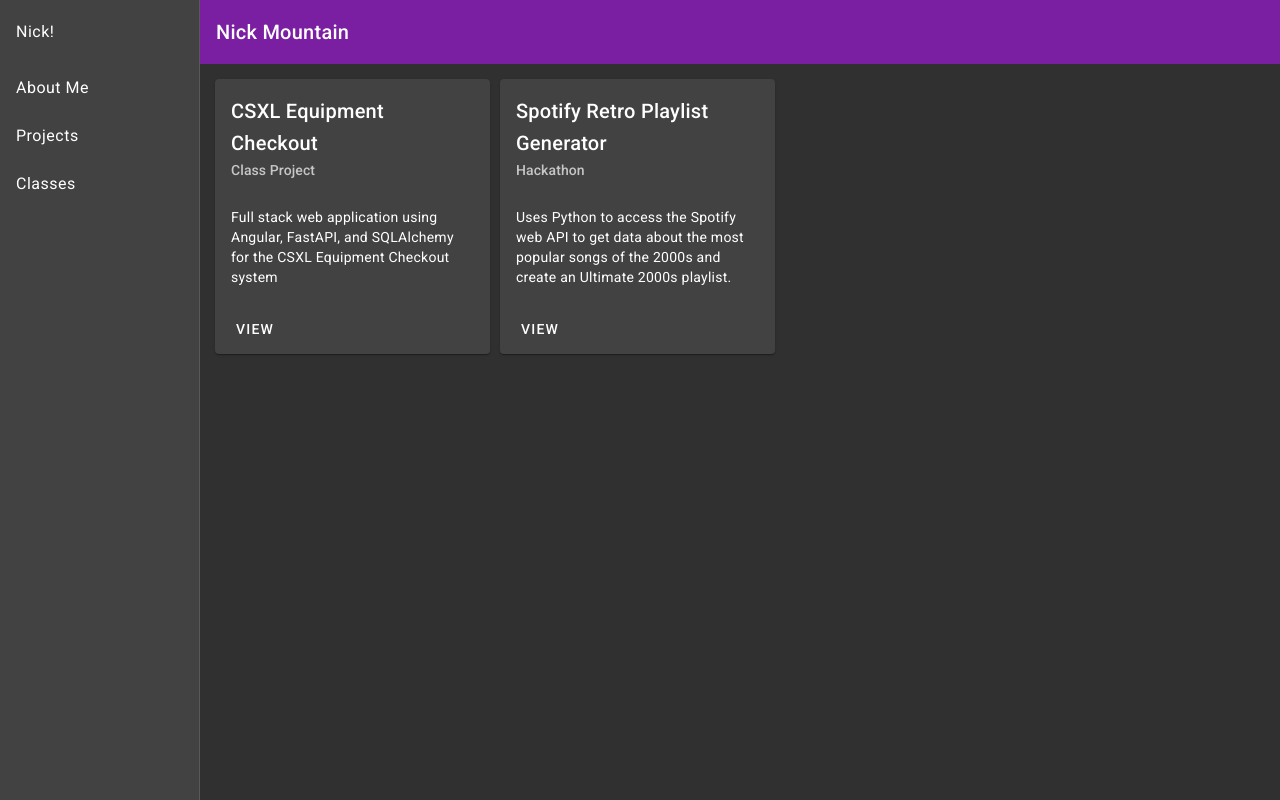
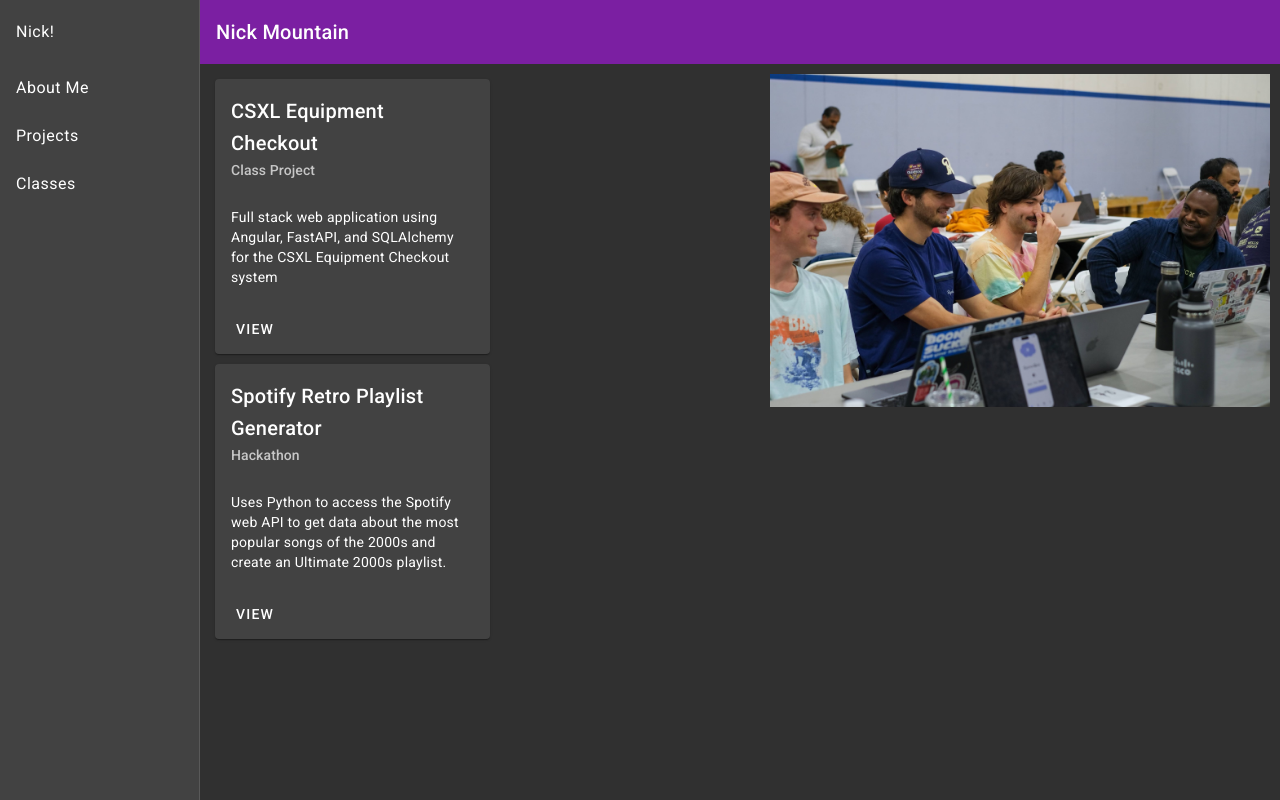
Before and after one commit to nicholasmountain11/nickmountain, an Angular app in the folder nick-app/: page /projects in a window 1280 px wide. Built offline with nearby package versions, Linux system fonts and the light colour scheme.

Commit message:
change project view to list of cards next to image

```diff
--- a/nick-app/src/app/projects/projects.component.css
+++ b/nick-app/src/app/projects/projects.component.css
@@ -4,6 +4,20 @@
     flex-wrap: wrap;
     justify-content: flex-start; /* this will add space between each project-widget */
     padding: 10px; /* this will add space around the edges of the container */
+    align-items: flex-start;
+}
+
+.project-list {
+    flex: 1;
+    display: flex;
+    flex-direction: row;
+    flex-wrap: wrap;
+}
+
+.right-image {
+    width:  500px;
+    height: auto;
+    object-fit: contain;
 }
 
 .project-widget {
--- a/nick-app/src/app/projects/projects.component.html
+++ b/nick-app/src/app/projects/projects.component.html
@@ -1,3 +1,6 @@
 <div class="project-container">
-    <project-widget class="project-widget" [project]="project" *ngFor="let project of projects"/>
+    <div class="project-list">
+        <project-widget class="project-widget" [project]="project" *ngFor="let project of projects"/>
+    </div>
+    <img class="right-image" src="assets/hackNCpicture.jpeg" alt="HackNC 2023">
 </div>
```
Also changed, not shown: nick-app/src/assets/hackNCpicture.jpeg (added).
